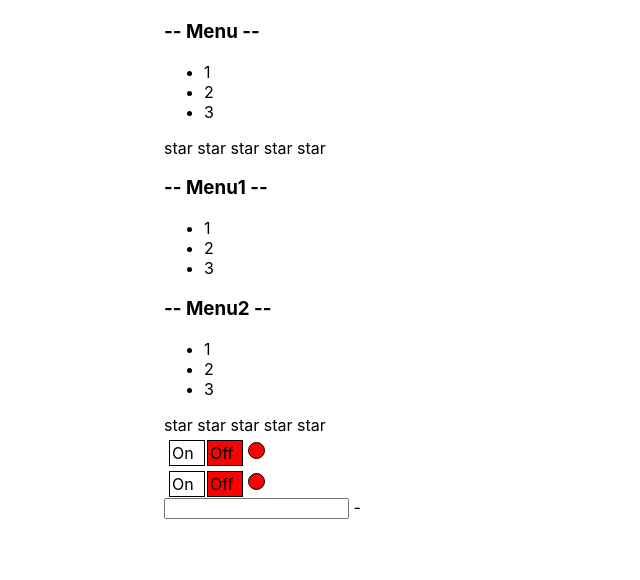
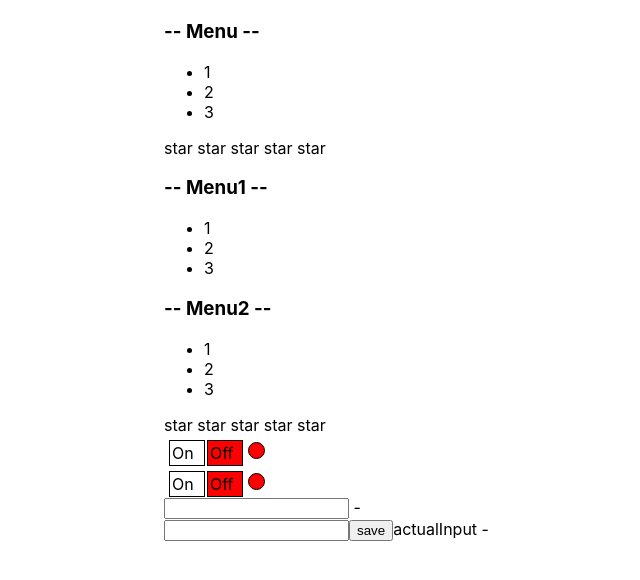
Before and after one commit to kirryya/r-kkp, a React (Create React App) app: page / in a window 1280 px wide. Shown: the top 580 px of the page, without its empty margins (176-816 px from the left). Built offline with nearby package versions, Linux system fonts and the light colour scheme.

Commit message:
UncontrolledInputWithButton

```diff
--- a/src/App.tsx
+++ b/src/App.tsx
@@ -7,6 +7,7 @@ import {UncontrolledRating} from "./components/UncontrolledRating";
 import {useState} from "react";
 import {ControlOnOff} from "./components/OnOff/ControlOnOff";
 import {UncontrolledInput} from "./components/UncontrolledInput";
+import {UncontrolledInputWithButton} from "./components/UncontrolledInputWithButton";
 
 /*function hello() {
 
@@ -48,6 +49,7 @@ function App() {
             <OnOff />
             <ControlOnOff on={onOff} setOn={setOnOff} />
             <UncontrolledInput/>
+            <UncontrolledInputWithButton/>
            {/* <OnOff />*/}
         </div>
     );
--- /dev/null
+++ b/src/components/UncontrolledInputWithButton.tsx
@@ -0,0 +1,22 @@
+import React, {useRef, useState} from 'react';
+
+export const UncontrolledInputWithButton = () => {
+
+    const [inputValue, setInputValue] = useState("")
+
+    const inputRef = useRef<HTMLInputElement>(null)
+
+
+    const onClickHandler = () => {
+        const el = inputRef.current as HTMLInputElement
+        setInputValue(el.value)
+    }
+
+    return (
+        <div>
+            <input ref={inputRef}/>
+            <button onClick={onClickHandler}> save</button>
+            actualInput - {inputValue}
+        </div>
+    );
+};
```
